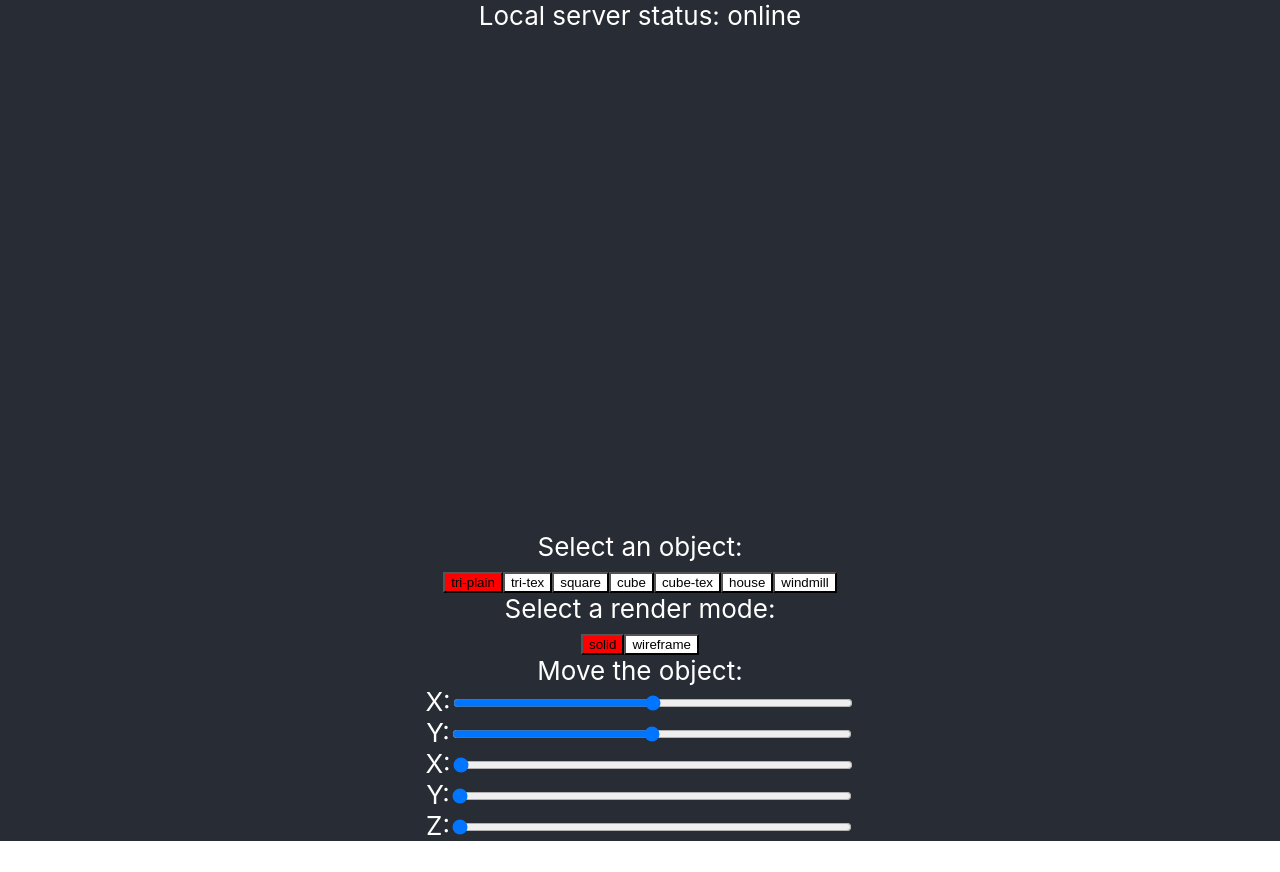
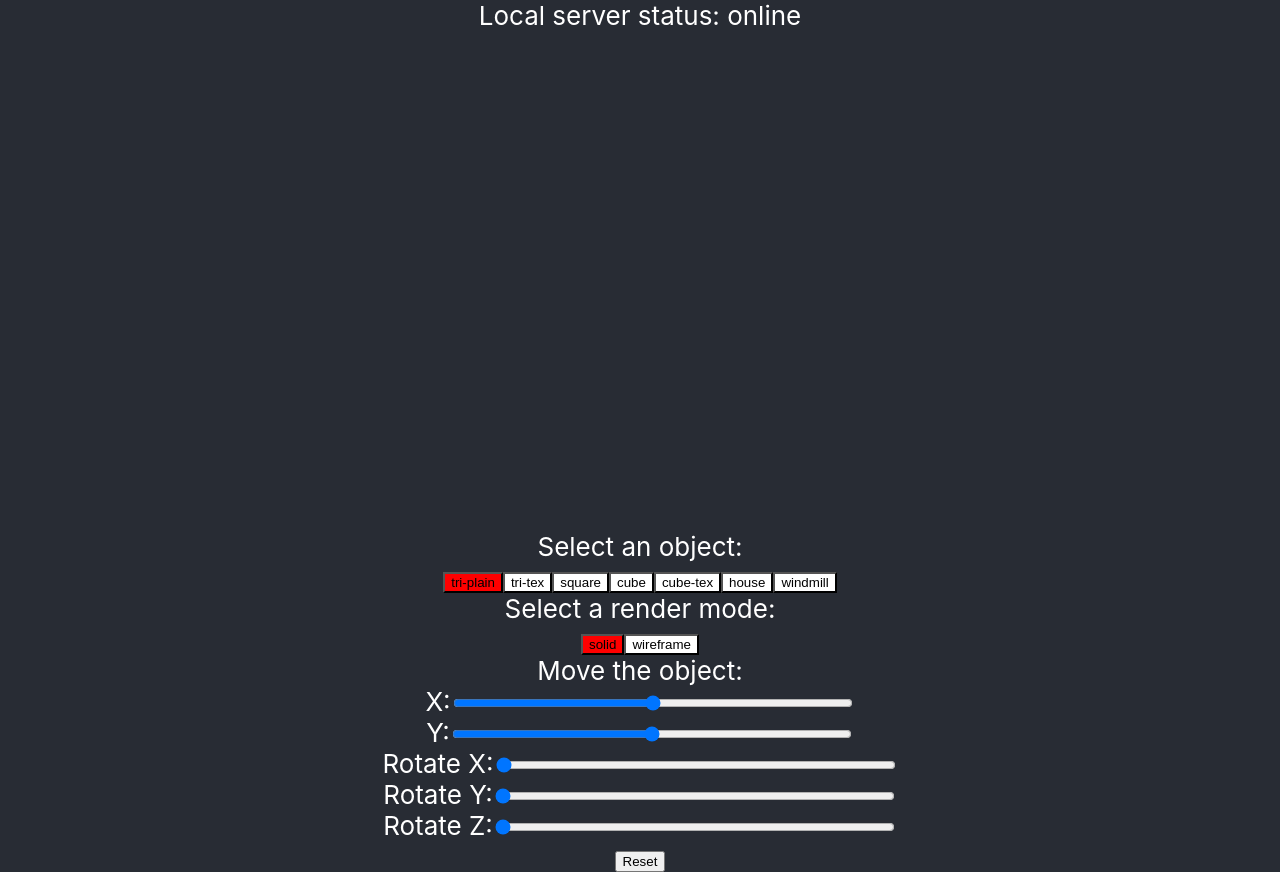
Before and after one commit to sillyfunnypedro/5310-normal-map, a React (Create React App) app in the folder part1/: page / in a window 1280 px wide. Before the commit the page ends 841 px from the top, so only its background shows below. Built offline with nearby package versions, Linux system fonts and the light colour scheme; no server answers.

Commit message:
rotation sliders are set up

```diff
--- a/part1/src/App.tsx
+++ b/part1/src/App.tsx
@@ -31,6 +31,12 @@ function App() {
 
   const [modelGL, setModelGL] = useState<ModelGL | null>(null);
 
+  const [translateX, setTranslateX] = useState(0);
+  const [translateY, setTranslateY] = useState(0);
+  const [rotateX, setRotateX] = useState(0);
+  const [rotateY, setRotateY] = useState(0);
+  const [rotateZ, setRotateZ] = useState(0);
+
 
 
 
@@ -59,6 +65,8 @@ function App() {
     if (!modelGL) {
       return;
     }
+    setTranslateX(x);
+    setTranslateY(y);
     console.log(`updateTranslate: ${x}, ${y}`);
   }
 
@@ -66,6 +74,10 @@ function App() {
     if (!modelGL) {
       return;
     }
+    setRotateX(x);
+    setRotateY(y);
+    setRotateZ(z);
+
     console.log(`updateRotate: ${x}, ${y}, ${z}`);
   }
   // force a re-render of CanvasGL when the demo changes
@@ -94,7 +106,11 @@ function App() {
       <div>
         <LocalServerStatus />
       </div>
-      <CanvasGL key={renderObject} width={800} height={500} model={modelGL} renderMode={renderMode} />
+      <CanvasGL key={renderObject}
+        width={800} height={500}
+        model={modelGL} renderMode={renderMode}
+        rotateX={rotateX} rotateY={rotateY}
+        rotateZ={rotateZ} />
       <ControlComponent
         renderObject={renderObject}
         renderMode={renderMode}
--- a/part1/src/CanvasGL.tsx
+++ b/part1/src/CanvasGL.tsx
@@ -24,10 +24,13 @@ interface CanvasGLProps {
     height: number;
     model: ModelGL | null;
     renderMode: string;
+    rotateX: number;
+    rotateY: number;
+    rotateZ: number;
 }
 
 
-function CanvasGL({ width, height, model, renderMode }: CanvasGLProps) {
+function CanvasGL({ width, height, model, renderMode, rotateX, rotateY, rotateZ }: CanvasGLProps) {
 
     const [shouldRender, setShouldRender] = React.useState(false);
 
@@ -37,6 +40,7 @@ function CanvasGL({ width, height, model, renderMode }: CanvasGLProps) {
 
     if (!model) {
         console.log('The model is null');
+
     }
 
     const canvasRef = useRef<HTMLCanvasElement>(null);
@@ -46,7 +50,7 @@ function CanvasGL({ width, height, model, renderMode }: CanvasGLProps) {
 
 
     useEffect(() => {
-        if (!shouldRender || !model) {
+        if (/*!shouldRender ||*/ !model) {
             return;
         }
         const canvas = canvasRef.current;
@@ -288,15 +292,11 @@ function CanvasGL({ width, height, model, renderMode }: CanvasGLProps) {
                 }
 
                 if (rotation) {
-                    // create a rotation matrix that spins around the z axis
+
                     const rotationMatrix = mat4.create();
-                    // get the time in seconds
-                    const now = Date.now() / 1000;
-                    const nowMod60 = now % 60;
-                    // rotate by 10 degree per second
-                    const rotationInRadians = nowMod60 * Math.PI / 3;
-
-                    mat4.rotateZ(rotationMatrix, rotationMatrix, rotationInRadians);
+                    mat4.rotateX(rotationMatrix, rotationMatrix, rotateX * Math.PI / 180);
+                    mat4.rotateY(rotationMatrix, rotationMatrix, rotateY * Math.PI / 180);
+                    mat4.rotateZ(rotationMatrix, rotationMatrix, rotateZ * Math.PI / 180);
                     mat4.scale(rotationMatrix, rotationMatrix, [0.5, 0.5, 0.5]);
 
                     // get the rotation matrix location
@@ -331,7 +331,8 @@ function CanvasGL({ width, height, model, renderMode }: CanvasGLProps) {
                 gl.viewport(xOffset, yOffset, squareSize, squareSize);
 
 
-
+                // enable the z-buffer
+                gl.enable(gl.DEPTH_TEST);
                 if (renderMode === "wireframe") {
                     // Draw the triangles as wireframe using gl.LINE_LOOP
                     for (let i = 0; i < model.numTriangles!; i++) {
@@ -347,12 +348,12 @@ function CanvasGL({ width, height, model, renderMode }: CanvasGLProps) {
                 gl.flush();
                 gl.finish();
                 // start the animation loop
-                requestAnimationFrame(render);
+                //requestAnimationFrame(render);
             }
             requestAnimationFrame(render);
 
         }
-    }, [shouldRender, model, width, height, renderMode]);
+    }, [shouldRender, model, width, height, renderMode, rotateX, rotateY, rotateZ]);
 
     return (<canvas ref={canvasRef} width={width} height={height} />);
 }
--- a/part1/src/ControlComponent.tsx
+++ b/part1/src/ControlComponent.tsx
@@ -81,6 +81,16 @@ function ControlComponent({ renderObject, renderMode, updateRenderObject, update
         updateTranslate(translateX, translateY);
     }
 
+    function resetAllSliders() {
+        setTranslateX(0);
+        setTranslateY(0);
+        updateTranslate(0, 0);
+        setRotateX(0);
+        setRotateY(0);
+        setRotateZ(0);
+        updateRotate(0, 0, 0);
+    }
+
     function makeTranslateSliders() {
         return (
             <div>
@@ -90,14 +100,16 @@ function ControlComponent({ renderObject, renderMode, updateRenderObject, update
                 <label htmlFor="myRangeY">Y:</label>
                 <input name="x" type="range" min="-50" max="50" value={translateY} className="slider" onChange={handleSliderChangeY} id="myRangeY"></input>
                 <br></br>
-                <label htmlFor="rotateZ">X:</label>
+                <label htmlFor="rotateZ">Rotate X:</label>
                 <input name="rotz" type="range" min="0" max="360" value={rotateX} className="slider" onChange={handleSlideChangeRotX} id="rotateX"></input>
                 <br></br>
-                <label htmlFor="rotateZ">Y:</label>
+                <label htmlFor="rotateZ">Rotate Y:</label>
                 <input name="rotz" type="range" min="0" max="360" value={rotateY} className="slider" onChange={handleSlideChangeRotY} id="rotateY"></input>
                 <br></br>
-                <label htmlFor="rotateZ">Z:</label>
+                <label htmlFor="rotateZ">Rotate Z:</label>
                 <input name="rotz" type="range" min="0" max="360" value={rotateZ} className="slider" onChange={handleSlideChangeRotZ} id="rotate"></input>
+                <br></br>
+                <button onClick={resetAllSliders}>Reset</button>
             </div>
         );
     }
```
